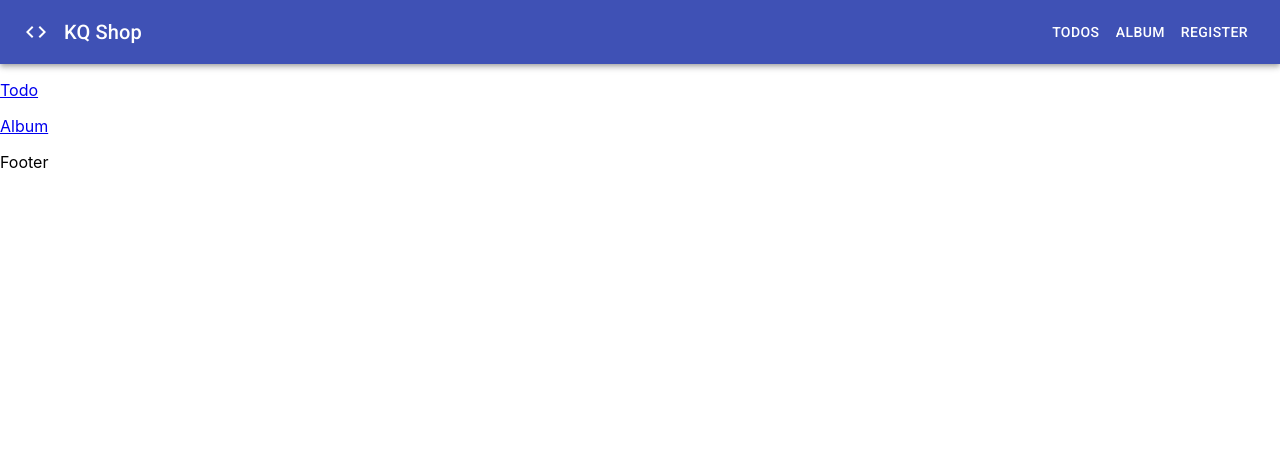
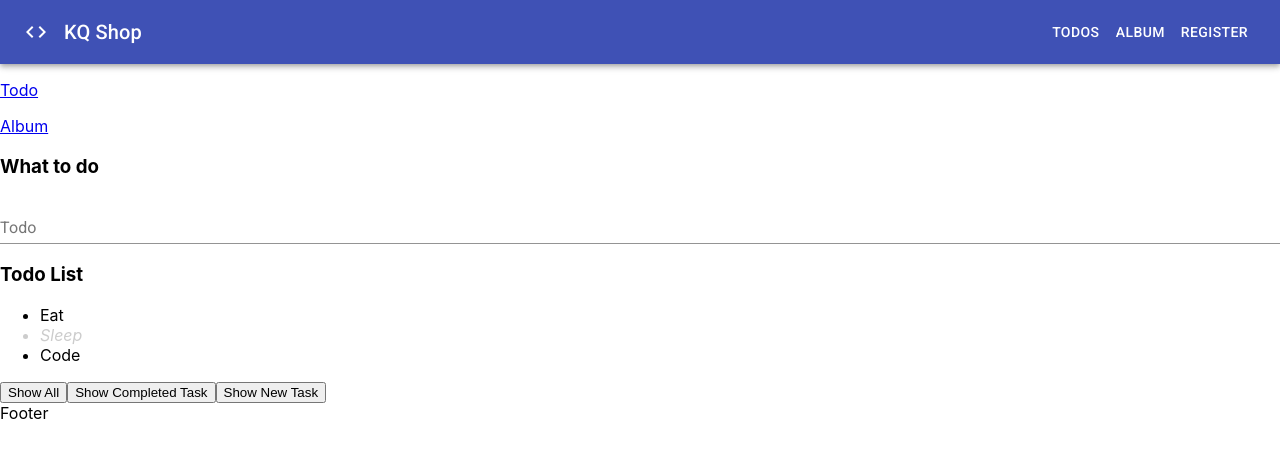
Before and after one commit to hotrankienquan/reactjs-hau, a React (Create React App) app: page /todos in a window 1280 px wide. Shown: the top 458 px of the page. Built offline with nearby package versions, Linux system fonts and the light colour scheme; no server answers.

Commit message:
nested routing

```diff
--- a/src/App.js
+++ b/src/App.js
@@ -6,7 +6,7 @@ import { useEffect } from 'react';
 import categoryApi from './api/categoryApi';
 import Counter from './features/Counter';
 import styled from 'styled-components';
-import { Link, NavLink, Route, Switch } from 'react-router-dom';
+import { Link, NavLink, Redirect, Route, Switch } from 'react-router-dom';
 import Header from 'components/Header';
 const Title = styled.h1`
   text-align: center;
@@ -31,7 +31,7 @@ function App() {
     <div className="App">
       <Header />
       <p>
-        <NavLink to={'/todo'} activeClassName="active-menu">
+        <NavLink to={'/todos'} activeClassName="active-menu">
           Todo
         </NavLink>
       </p>
@@ -39,8 +39,9 @@ function App() {
         <NavLink to="/album">Album</NavLink>
       </p>
       <Switch>
+        <Redirect from="/home" to="/" />
         <Route exact path="/" component={TodoFeature} />
-        <Route path="/todo" component={TodoFeature} />
+        <Route path="/todos" component={TodoFeature} />
         <Route path="/album" component={AlbumContainer} />
       </Switch>
       {/* <Header /> */}
--- a/src/features/Todo/index.jsx
+++ b/src/features/Todo/index.jsx
@@ -1,73 +1,17 @@
-import { useState } from 'react';
-import TodoForm from './components/TodoForm';
-import TodoList from './components/TodoList';
+import { Route, Switch, useRouteMatch } from 'react-router-dom';
+import DetailPage from './pages/DetailPage';
+import ListPage from './pages/ListPage';
 
 TodoFeature.propTypes = {};
 // alt + shifft + O : optimize import
 function TodoFeature(props) {
-  const initTodoList = [
-    {
-      id: 1,
-      title: 'Eat',
-      status: 'new',
-    },
-    {
-      id: 2,
-      title: 'Sleep',
-      status: 'completed',
-    },
-    {
-      id: 3,
-      title: 'Code',
-      status: 'new',
-    },
-  ];
-  const [todoList, setTodoList] = useState(initTodoList);
-  const [filtered, setFiltered] = useState('all');
-
-  const renderedTodo = todoList.filter((todo) => filtered === 'all' || filtered === todo.status);
-  console.log('check filtered', filtered, renderedTodo);
-  const handleTodoClick = (todo, index) => {
-    // clone current array to the new one
-    const newTodoList = [...todoList];
-    // console.log(todo, index);
-
-    // toggle state
-    const newTodo = {
-      ...newTodoList[index],
-      status: newTodoList[index].status === 'new' ? 'completed' : 'new',
-    };
-    newTodoList[index] = newTodo;
-    setTodoList(newTodoList);
-  };
-  const handleShowAllTodo = () => {
-    setFiltered('all');
-  };
-  const handleShowCompletedTodo = () => {
-    setFiltered('completed');
-  };
-  const handleShowNewTodo = () => {
-    setFiltered('new');
-  };
-  const handleTodoFormSubmit = (values) => {
-    console.log('form submit', values);
-    const newTodo = {
-      id: todoList.length + 1,
-      title: values.title,
-      status: 'new',
-    };
-    const newTodoList = [...todoList, newTodo];
-    setTodoList(newTodoList);
-  };
+  const match = useRouteMatch();
   return (
     <div>
-      <h3>What to do</h3>
-      <TodoForm onSubmit={handleTodoFormSubmit} />
-      <h3>Todo List</h3>
-      <TodoList todoList={renderedTodo} onTodoClick={handleTodoClick} />
-      <button onClick={handleShowAllTodo}>Show All</button>
-      <button onClick={handleShowCompletedTodo}>Show Completed Task</button>
-      <button onClick={handleShowNewTodo}>Show New Task</button>
+      <Switch>
+        <Route path={match.path} component={ListPage} exact />
+        <Route path={`${match.path}/:todoId`} component={DetailPage} />
+      </Switch>
     </div>
   );
 }
--- /dev/null
+++ b/src/features/Todo/pages/DetailPage/index.jsx
@@ -0,0 +1,7 @@
+DetailPage.propTypes = {};
+
+function DetailPage(props) {
+  return <div>Todo DetailPage</div>;
+}
+
+export default DetailPage;
--- /dev/null
+++ b/src/features/Todo/pages/ListPage/index.jsx
@@ -0,0 +1,75 @@
+import TodoForm from 'features/Todo/components/TodoForm';
+import TodoList from 'features/Todo/components/TodoList';
+import { useState } from 'react';
+
+ListPage.propTypes = {};
+// alt + shifft + O : optimize import
+function ListPage(props) {
+  const initTodoList = [
+    {
+      id: 1,
+      title: 'Eat',
+      status: 'new',
+    },
+    {
+      id: 2,
+      title: 'Sleep',
+      status: 'completed',
+    },
+    {
+      id: 3,
+      title: 'Code',
+      status: 'new',
+    },
+  ];
+  const [todoList, setTodoList] = useState(initTodoList);
+  const [filtered, setFiltered] = useState('all');
+
+  const renderedTodo = todoList.filter((todo) => filtered === 'all' || filtered === todo.status);
+  console.log('check filtered', filtered, renderedTodo);
+  const handleTodoClick = (todo, index) => {
+    // clone current array to the new one
+    const newTodoList = [...todoList];
+    // console.log(todo, index);
+
+    // toggle state
+    const newTodo = {
+      ...newTodoList[index],
+      status: newTodoList[index].status === 'new' ? 'completed' : 'new',
+    };
+    newTodoList[index] = newTodo;
+    setTodoList(newTodoList);
+  };
+  const handleShowAllTodo = () => {
+    setFiltered('all');
+  };
+  const handleShowCompletedTodo = () => {
+    setFiltered('completed');
+  };
+  const handleShowNewTodo = () => {
+    setFiltered('new');
+  };
+  const handleTodoFormSubmit = (values) => {
+    console.log('form submit', values);
+    const newTodo = {
+      id: todoList.length + 1,
+      title: values.title,
+      status: 'new',
+    };
+    const newTodoList = [...todoList, newTodo];
+    setTodoList(newTodoList);
+  };
+  return (
+    <div>
+      <h3>What to do</h3>
+      <TodoForm onSubmit={handleTodoFormSubmit} />
+      <h3>Todo List</h3>
+      <TodoList todoList={renderedTodo} onTodoClick={handleTodoClick} />
+      <button onClick={handleShowAllTodo}>Show All</button>
+      <button onClick={handleShowCompletedTodo}>Show Completed Task</button>
+      <button onClick={handleShowNewTodo}>Show New Task</button>
+    </div>
+  );
+}
+
+export default ListPage;
```
